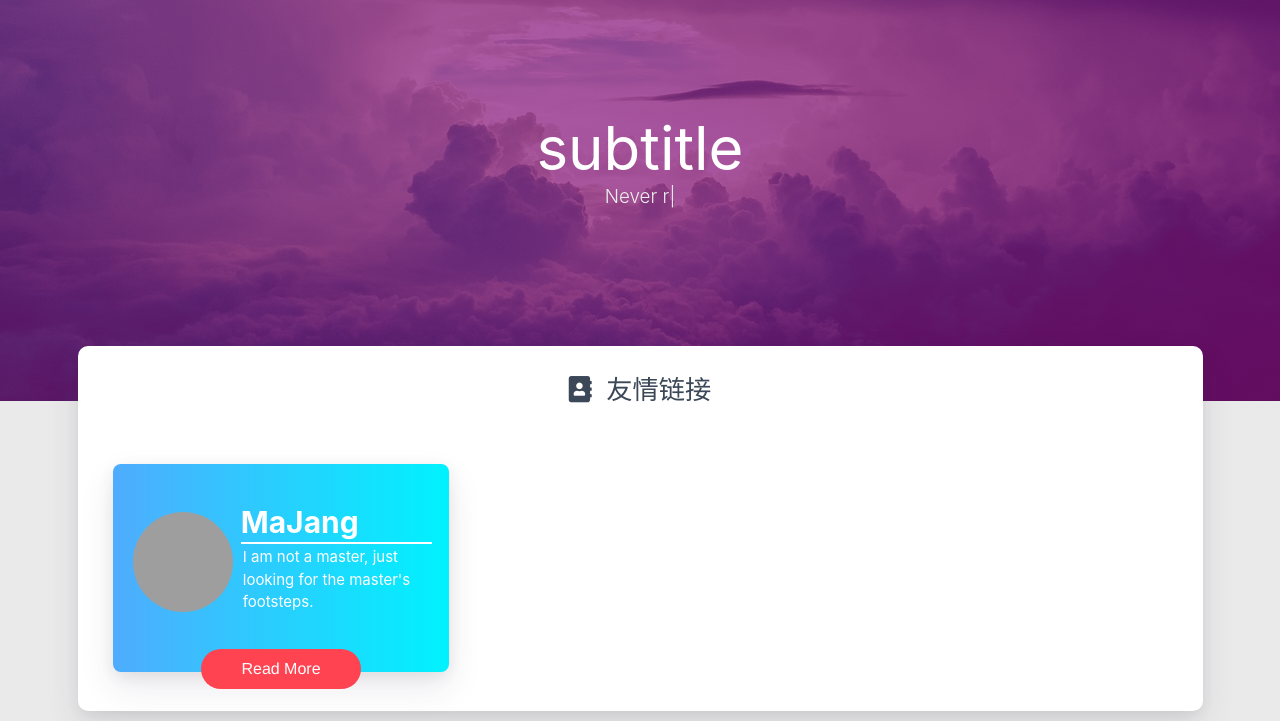
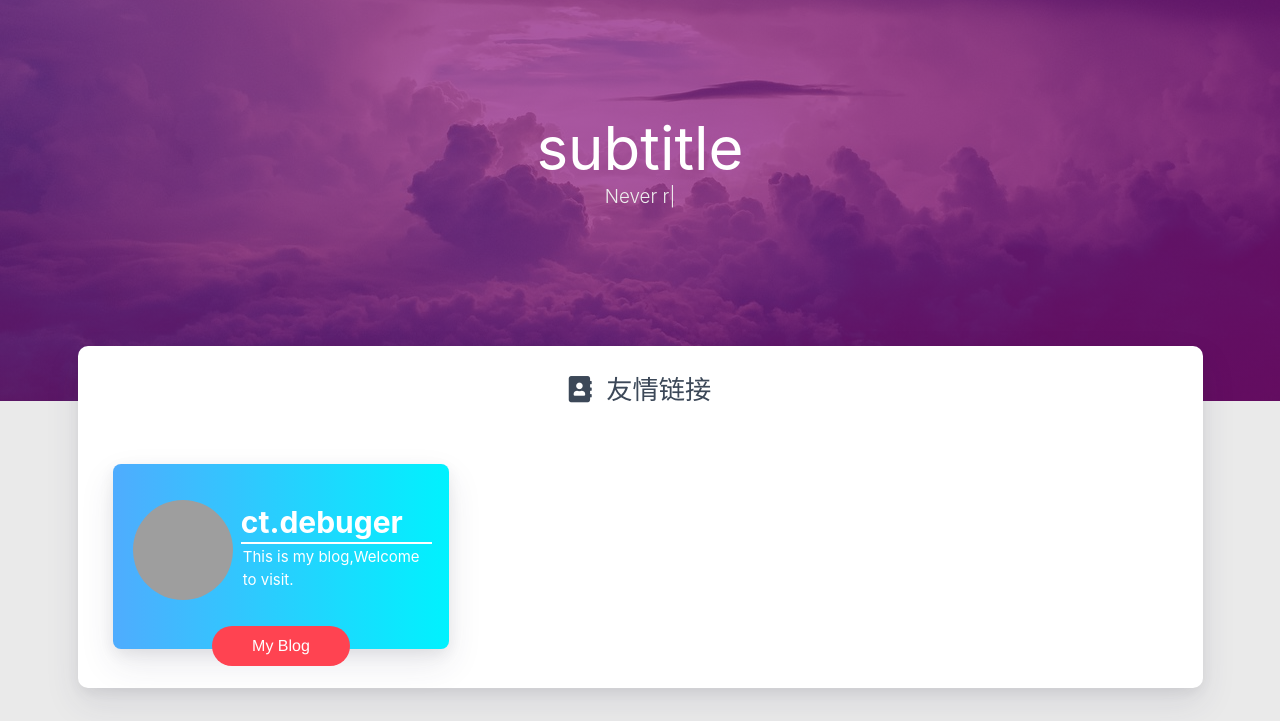
Before and after one commit to ct-debug/www.github.io, a plain HTML site: page friends/index.html in a window 1280 px wide. Shown: the part 79-800 px from the top of the page. Drawn offline with nearby package versions, Linux system fonts and the light colour scheme; some packages are replaced by stand-ins of ours; grey boxes are pictures that could not be loaded; a script that the page names is missing.

Commit message:
Site updated: 2022-01-07 11:02:29

```diff
--- a/friends/index.html
+++ b/friends/index.html
@@ -556,16 +556,16 @@
                             <div class="card frind-card1">
                                 <div class="frind-ship">
                                     <div class="title">
-                                        <img src="http://image.luokangyuan.com/1_qq_27922023.jpg" alt="img">
+                                        <img src="https://pic.cnblogs.com/avatar/1999765/20211021025957.png" alt="img">
                                         <div>
-                                            <h1 class="friend-name">MaJang</h1>
-                                            <p style="position: relative;top: -35px;">I am not a master, just looking for the master&#39;s footsteps.</p>
+                                            <h1 class="friend-name">ct.debuger</h1>
+                                            <p style="position: relative;top: -35px;">This is my blog,Welcome to visit.</p>
                                         </div>
                                     </div>
                                     <div class="friend-button">
                                         <a href="http://blog.debugsrc.top/" target="_blank"
                                             class="button button-glow button-rounded button-caution">
-                                            Read More
+                                            My Blog
                                         </a>
                                     </div>
                                 </div>
```
